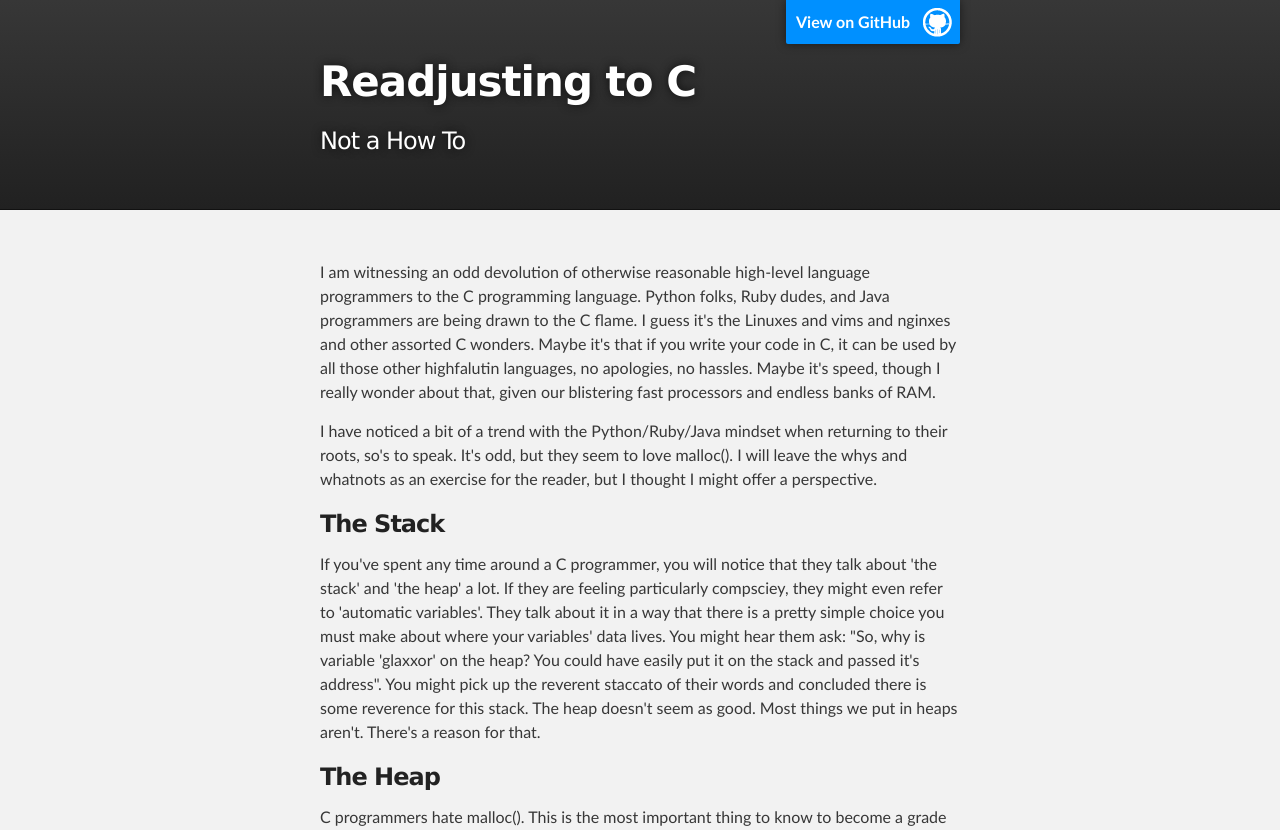
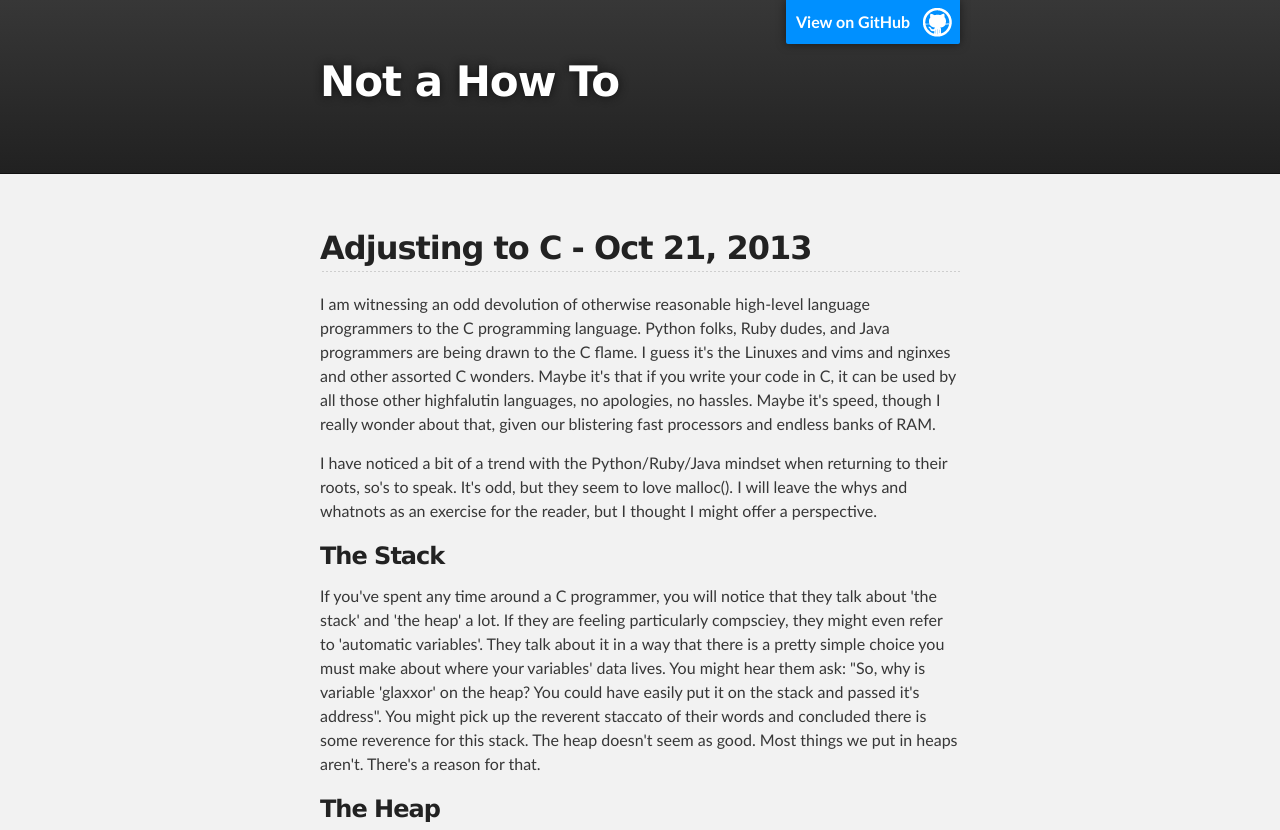
Before and after one commit to tspurway/tspurway.github.io, a plain HTML site: page index.html in a window 1280 px wide. Shown: the top 830 px of the page. Drawn offline with Linux system fonts and the light colour scheme.

Commit message:
Replace master branch with page content via GitHub

```diff
--- a/index.html
+++ b/index.html
@@ -4,11 +4,11 @@
   <head>
     <meta charset='utf-8' />
     <meta http-equiv="X-UA-Compatible" content="chrome=1" />
-    <meta name="description" content="Readjusting to C : Not a How To" />
+    <meta name="description" content="Not a How To : " />
 
     <link rel="stylesheet" type="text/css" media="screen" href="stylesheets/stylesheet.css">
 
-    <title>Readjusting to C</title>
+    <title>Not a How To</title>
   </head>
 
   <body>
@@ -18,8 +18,8 @@
         <header class="inner">
           <a id="forkme_banner" href="https://github.com/tspurway">View on GitHub</a>
 
-          <h1 id="project_title">Readjusting to C</h1>
-          <h2 id="project_tagline">Not a How To</h2>
+          <h1 id="project_title">Not a How To</h1>
+          <h2 id="project_tagline"></h2>
 
         </header>
     </div>
@@ -27,7 +27,10 @@
     <!-- MAIN CONTENT -->
     <div id="main_content_wrap" class="outer">
       <section id="main_content" class="inner">
-        <p>I am witnessing an odd devolution of otherwise reasonable high-level language programmers to the C programming language.  Python folks, Ruby dudes, and Java programmers are being drawn to the C flame.  I guess it's the Linuxes and vims and nginxes and other assorted C wonders.  Maybe it's that if you write your code in C, it can be used by all those other highfalutin languages, no apologies, no hassles. Maybe it's speed, though I really wonder about that, given our blistering fast processors and endless banks of RAM.</p>
+        <h2>
+<a name="adjusting-to-c----oct-21-2013" class="anchor" href="#adjusting-to-c----oct-21-2013"><span class="octicon octicon-link"></span></a>Adjusting to C  - Oct 21, 2013</h2>
+
+<p>I am witnessing an odd devolution of otherwise reasonable high-level language programmers to the C programming language.  Python folks, Ruby dudes, and Java programmers are being drawn to the C flame.  I guess it's the Linuxes and vims and nginxes and other assorted C wonders.  Maybe it's that if you write your code in C, it can be used by all those other highfalutin languages, no apologies, no hassles. Maybe it's speed, though I really wonder about that, given our blistering fast processors and endless banks of RAM.</p>
 
 <p>I have noticed a bit of a trend with the Python/Ruby/Java mindset when returning to their roots, so's to speak.  It's odd, but they seem to love malloc().  I will leave the whys and whatnots as an exercise for the reader, but I thought I might offer a perspective.</p>
 
```
Also changed, not shown: params.json (+1 -1 lines).
